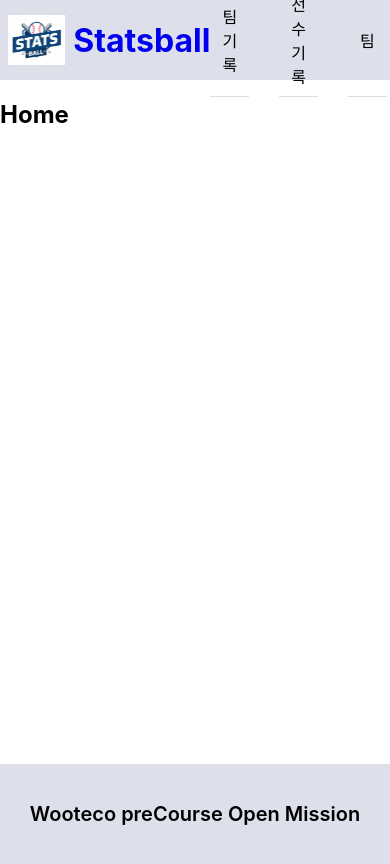
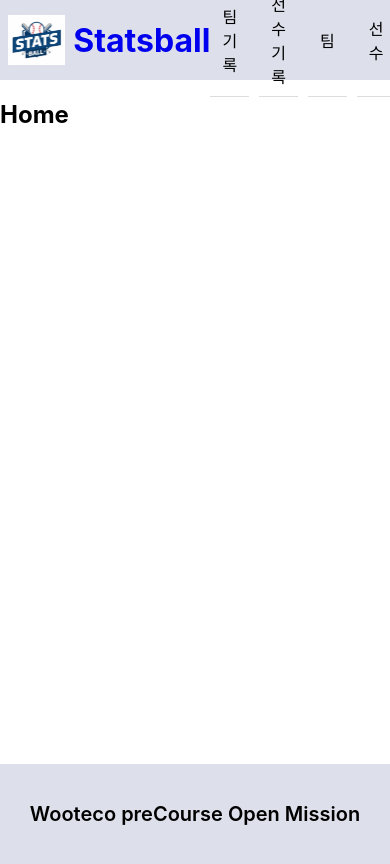
Before and after one commit to yujin37/statsball, a React (Create React App) app in the folder frontend/statsball/: page / in a window 390 px wide. Built offline with nearby package versions, Linux system fonts and the light colour scheme.

Commit message:
fix(frontend): 로고 추가로 인한 모바일 헤더 잘리는 부분 해결

```diff
--- a/frontend/statsball/src/components/Layout/Header/Header.module.scss
+++ b/frontend/statsball/src/components/Layout/Header/Header.module.scss
@@ -18,12 +18,14 @@
 }
 
 .navigation {
+    max-width: 60%;
+    flex-shrink: 1;
     ul {
         display: flex;
         list-style: none;
 
         li + li {
-            margin-left: 30px;
+            margin-left: 10px;
         }
     }
 }
```
